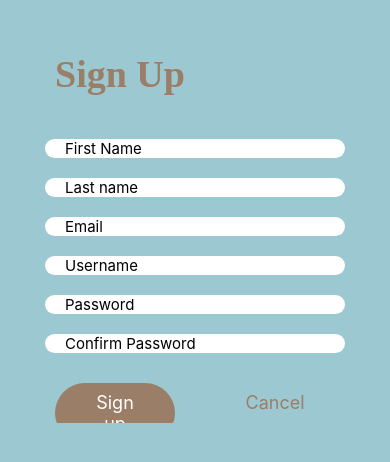
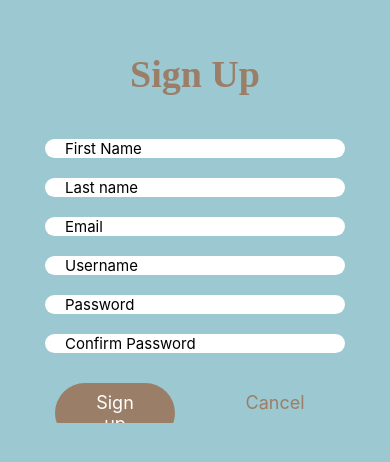
Before and after one commit to datt012/SmartHome, a React Native app in the folder Mobile/: screen /Sign_up in a window 390 px wide. Shown: the part 176-638 px from the top of the page. Built offline with nearby package versions, Linux system fonts and the light colour scheme; what react-native-popup-menu would draw is missing.

Commit message:
edit text

```diff
--- a/Mobile/src/Pages/Auth/SignUp.js
+++ b/Mobile/src/Pages/Auth/SignUp.js
@@ -151,7 +151,7 @@ const styles = StyleSheet.create({
         lineHeight: 50,
         color: '#9b7e67',
         alignItems: 'flex-end',
-        marginLeft: 20,
+        textAlign: 'center',
     },
     container: {
         flex: 1,
--- a/Mobile/src/Pages/ChangePassword.js
+++ b/Mobile/src/Pages/ChangePassword.js
@@ -43,13 +43,13 @@ export default ({navigation}) => {
             <Header title={""} navigation={navigation}/>
             <View>
                 <Text style={styles.textName}>
-                    Thông tin tài khoản
+                    Change Password
                 </Text>
 
                 <View style={styles.info}>
                     <View>
                         <Text style={styles.text}>
-                            current password
+                            Current password
                         </Text>
                         <TextInput style={styles.inputText}
 
@@ -57,7 +57,7 @@ export default ({navigation}) => {
                         />
 
                         <Text style={styles.text}>
-                            new password
+                            New password
                         </Text>
                         <TextInput style={styles.inputText}
 
@@ -65,7 +65,7 @@ export default ({navigation}) => {
                         />
 
                         <Text style={styles.text}>
-                            confirm new password
+                            Confirm new password
                         </Text>
                         <TextInput style={styles.inputText}
 
@@ -107,7 +107,7 @@ const styles = StyleSheet.create({
         lineHeight: 50,
         color: '#9b7e67',
         alignItems: 'flex-start',
-        marginLeft: 20,
+        textAlign: 'center',
     },
 
     info: {
--- a/Mobile/src/Pages/UserInfo.js
+++ b/Mobile/src/Pages/UserInfo.js
@@ -45,7 +45,7 @@ export default ({navigation}) => {
             <Header title={""} navigation={navigation}/>
             <View>
                 <Text style={styles.textName}>
-                    Profile
+                    Infomation
                 </Text>
 
                 <View style={styles.info}>
@@ -126,7 +126,7 @@ const styles = StyleSheet.create({
         lineHeight: 50,
         color: '#9b7e67',
         alignItems: 'flex-start',
-        marginLeft: 20,
+        textAlign: 'center',
     },
 
     info: {
```
